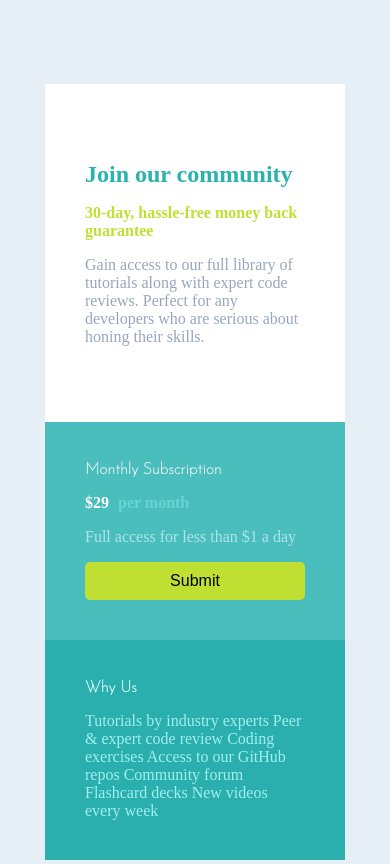
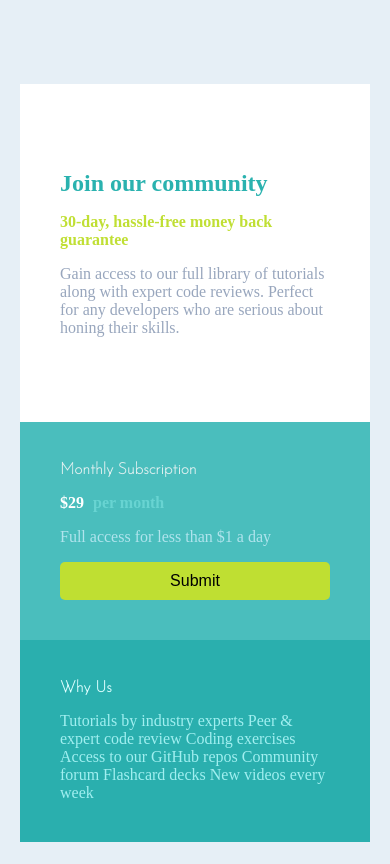
Before and after one commit to hussein-omaar/hussein-omaar-single-price-grid-component-master-, a plain HTML site: page index.html in a window 390 px wide. Drawn offline with Linux system fonts and the light colour scheme.

Commit message:
first commit

```diff
--- a/style.css
+++ b/style.css
@@ -203,7 +203,7 @@ cursor: pointer;
 
     .container .upper{
 
-       /* width: 350px; */
+       width: 350px;
 
 
      }
@@ -213,7 +213,7 @@ cursor: pointer;
 
 
         flex-direction: column;
-        /* width: 350px; */
+        width: 350px;
 
 
 
@@ -236,27 +236,3 @@ cursor: pointer;
 
 
 }
-
-
-@media (max-width: 500px){
-
-    .container .upper{
-
-        width: 300px;
-
-
-      }
-
-
-      .container .lower{
-
-
-
-         width: 300px;
-
-
-
-       }
-
-
-}
```
